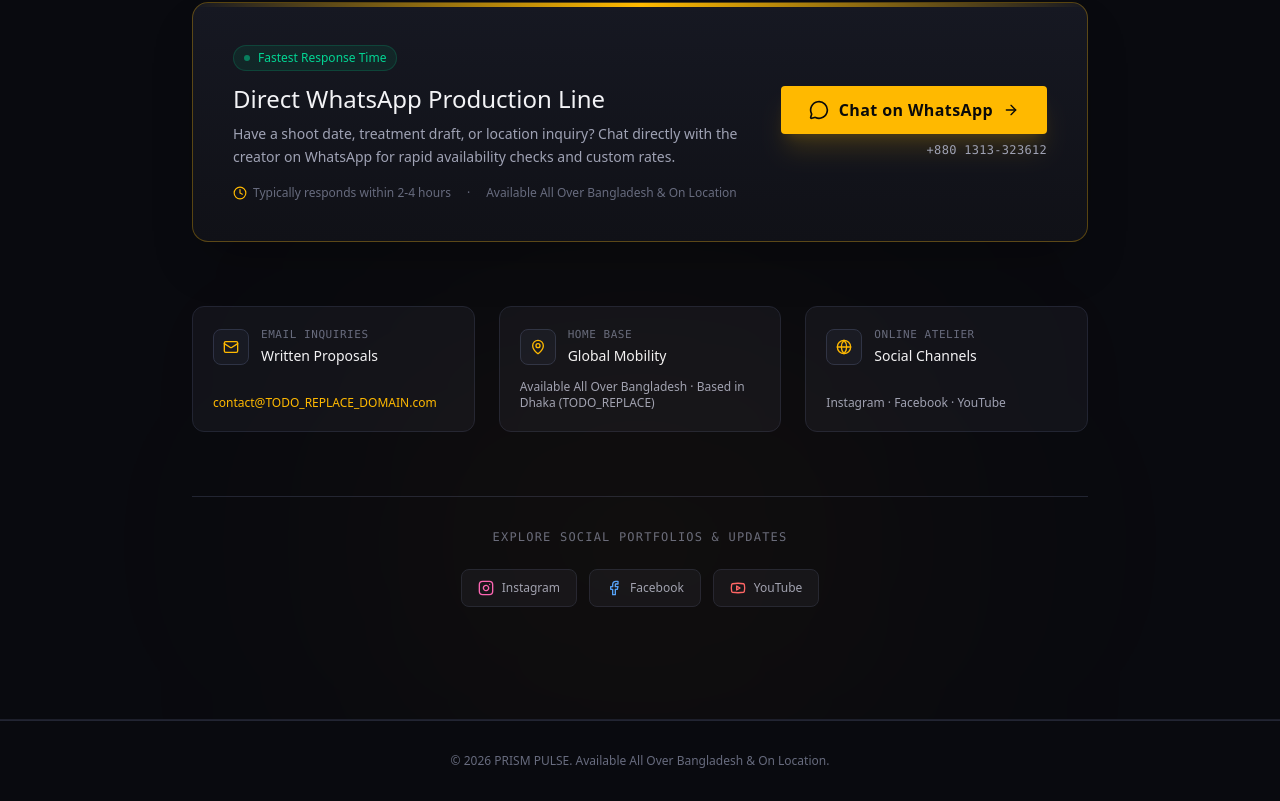
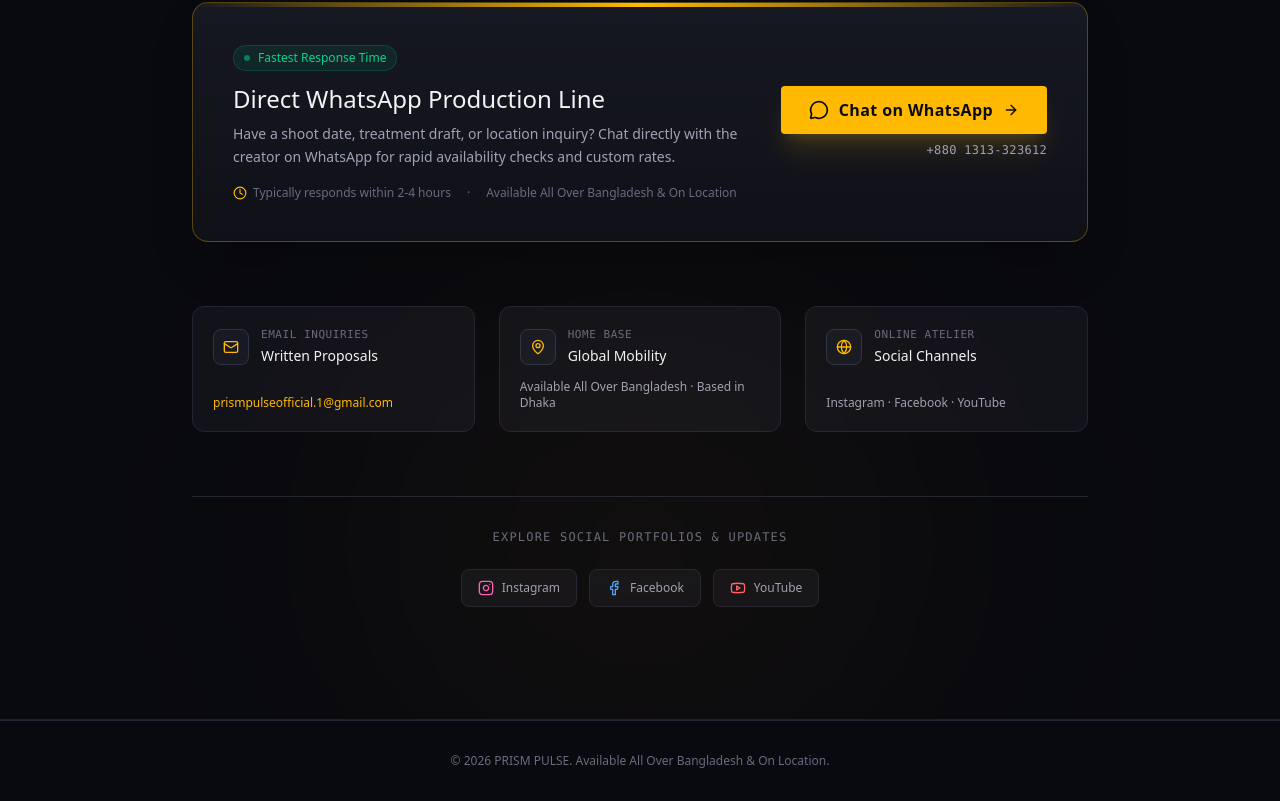
Before and after one commit to isthisdeception/prism-pulse, a React (Vite) app: page / in a window 1280 px wide. Shown: the part 8888-9689 px from the top of the page. Built offline with nearby package versions, Linux system fonts and the light colour scheme.

Commit message:
contact info updated

```diff
--- a/index.html
+++ b/index.html
@@ -53,6 +53,12 @@
         "alternateName": "Prism Pulse Visual Atelier",
         "description": "Cinematic photography, videography, and drone visuals by Prism Pulse. Visual storytelling crafted with precision, light, and motion.",
         "url": "https://TODO_REPLACE_DOMAIN.com",
+        "email": "prismpulseofficial.1@gmail.com",
+        "telephone": "+8801313323612",
+        "sameAs": [
+          "https://www.facebook.com/profile.php?id=61581682466136",
+          "https://www.instagram.com/prism__pulse"
+        ],
         "areaServed": "Bangladesh",
         "serviceType": [
 
--- a/src/data/siteConfig.ts
+++ b/src/data/siteConfig.ts
@@ -94,14 +94,14 @@
     // === REPLACE THESE VALUES WITH YOUR REAL CONTACT DETAILS ===
     whatsappNumber: '+8801313323612',
     whatsappUrl: 'https://wa.me/8801313323612?text=Hello%20Prism%20Pulse,%20I%20would%20like%20to%20discuss%20a%20project',
-    email: 'contact@TODO_REPLACE_DOMAIN.com',
+    email: 'prismpulseofficial.1@gmail.com',
     phoneDisplay: '+880 1313-323612',
-    locationDisplay: 'Available All Over Bangladesh · Based in Dhaka (TODO_REPLACE)',
+    locationDisplay: 'Available All Over Bangladesh · Based in Dhaka',
 
     socials: {
       whatsapp: 'https://wa.me/8801313323612',
-      instagram: 'https://instagram.com/TODO_REPLACE_HANDLE',
-      facebook: 'https://facebook.com/TODO_REPLACE_PAGE',
+      instagram: 'https://www.instagram.com/prism__pulse',
+      facebook: 'https://www.facebook.com/profile.php?id=61581682466136',
       youtube: 'https://youtube.com/@TODO_REPLACE_CHANNEL'
     }
   },
```
